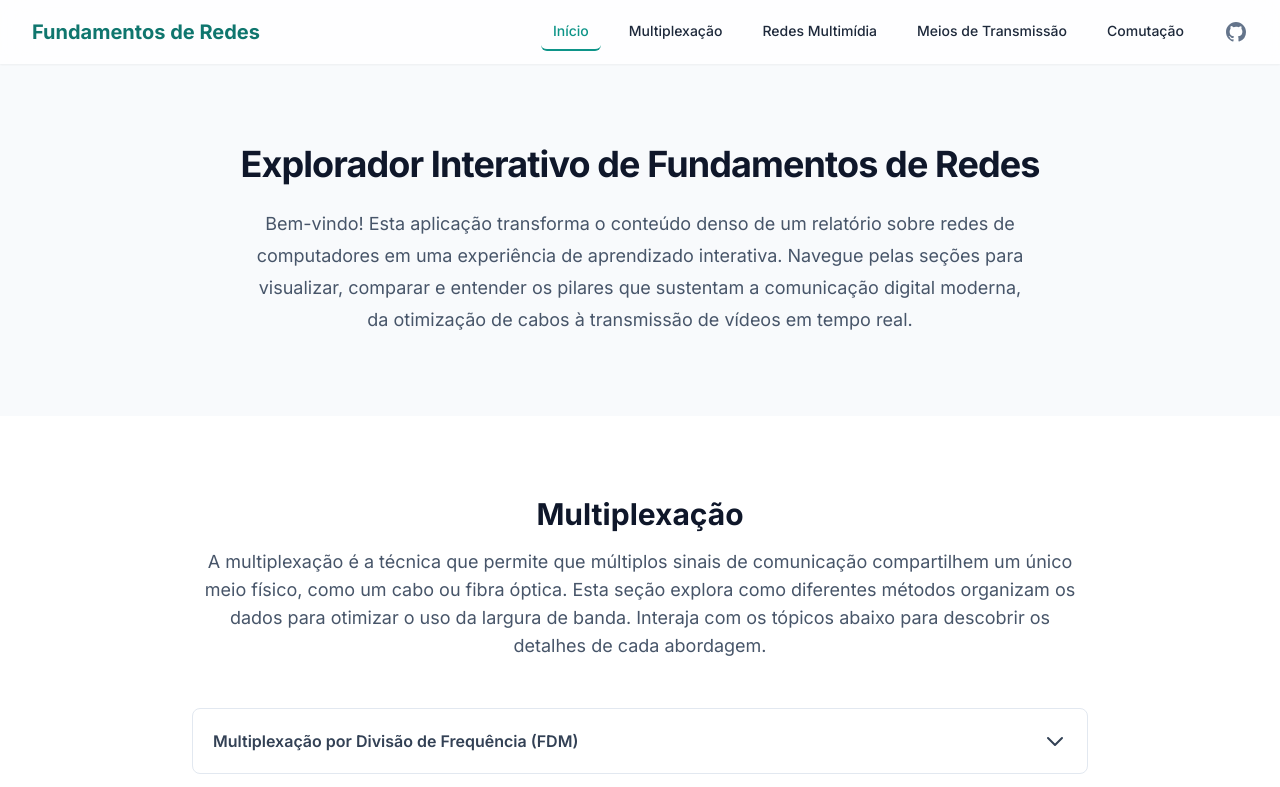
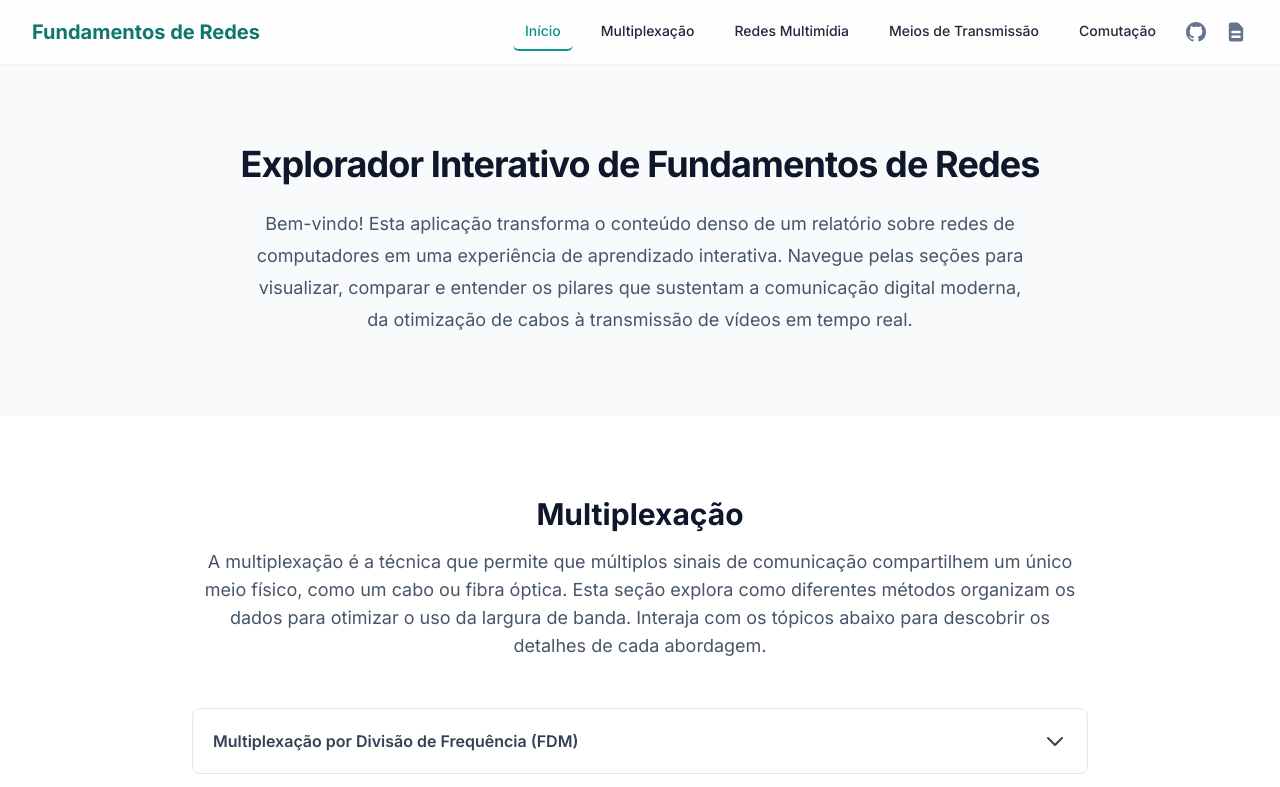
Before and after one commit to ArturRSA19/FRC---Site, a plain HTML site: page index.html in a window 1280 px wide. Shown: the top 787 px of the page. Drawn offline with nearby package versions, Linux system fonts and the light colour scheme.

Commit message:
Adding research doc to the header

```diff
--- a/index.html
+++ b/index.html
@@ -94,8 +94,12 @@
                         </div>
                     </div>
                     <div class="flex items-center ml-4">
-                        <a href="https://github.com/ArturRSA19/FRC-Site" target="_blank" rel="noopener noreferrer" class="ml-3 text-slate-500 hover:text-slate-900">
+                        <a href="https://github.com/ArturRSA19/FRC-Site" target="_blank" rel="noopener noreferrer" class="text-slate-500 hover:text-slate-900">
                             <svg class="w-6 h-6" fill="currentColor" viewBox="0 0 24 24" aria-hidden="true"><path fill-rule="evenodd" d="M12 2C6.477 2 2 6.477 2 12c0 4.418 2.865 8.168 6.839 9.492.5.092.682-.217.682-.482 0-.237-.009-.868-.014-1.703-2.782.605-3.369-1.343-3.369-1.343-.454-1.158-1.11-1.466-1.11-1.466-.908-.62.069-.608.069-.608 1.003.07 1.531 1.032 1.531 1.032.892 1.53 2.341 1.088 2.91.832.092-.647.35-1.088.636-1.338-2.22-.253-4.555-1.113-4.555-4.951 0-1.093.39-1.988 1.031-2.688-.103-.253-.446-1.272.098-2.65 0 0 .84-.27 2.75 1.026A9.564 9.564 0 0112 6.844c.85.004 1.705.115 2.504.337 1.909-1.296 2.747-1.027 2.747-1.027.546 1.378.203 2.398.1 2.651.64.7 1.03 1.595 1.03 2.688 0 3.848-2.338 4.695-4.566 4.943.359.309.678.92.678 1.855 0 1.338-.012 2.419-.012 2.747 0 .268.18.58.688.482A10.001 10.001 0 0022 12c0-5.523-4.477-10-10-10z" clip-rule="evenodd"></path></svg>
+                        </a>
+                        <!-- Substitua o '#' pelo link para o seu relatório -->
+                        <a href="https://drive.google.com/file/d/183OrsWkvlBH7accxSMuv4aH8GG6-8yBG/view?usp=sharing" target="_blank" rel="noopener noreferrer" class="ml-4 text-slate-500 hover:text-slate-900">
+                            <svg class="w-6 h-6" fill="currentColor" viewBox="0 0 20 20" xmlns="http://www.w3.org/2000/svg"><path fill-rule="evenodd" d="M4 4a2 2 0 012-2h4.586A2 2 0 0112 2.586L15.414 6A2 2 0 0116 7.414V16a2 2 0 01-2 2H6a2 2 0 01-2-2V4zm2 6a1 1 0 011-1h6a1 1 0 110 2H7a1 1 0 01-1-1zm1 3a1 1 0 100 2h6a1 1 0 100-2H7z" clip-rule="evenodd"></path></svg>
                         </a>
                     </div>
                 </div>
```
